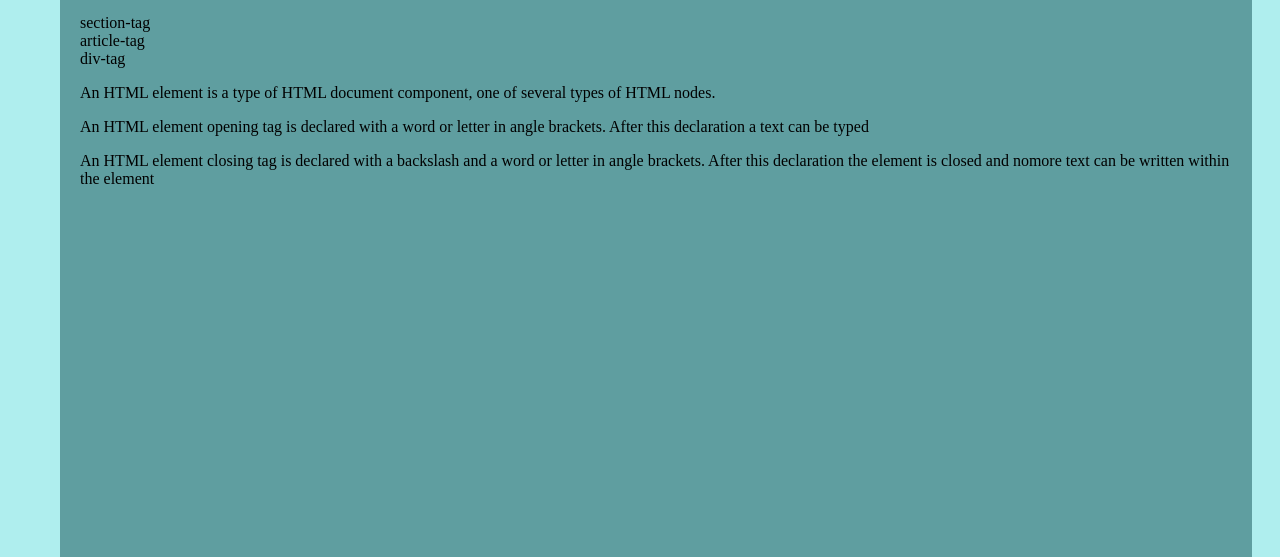
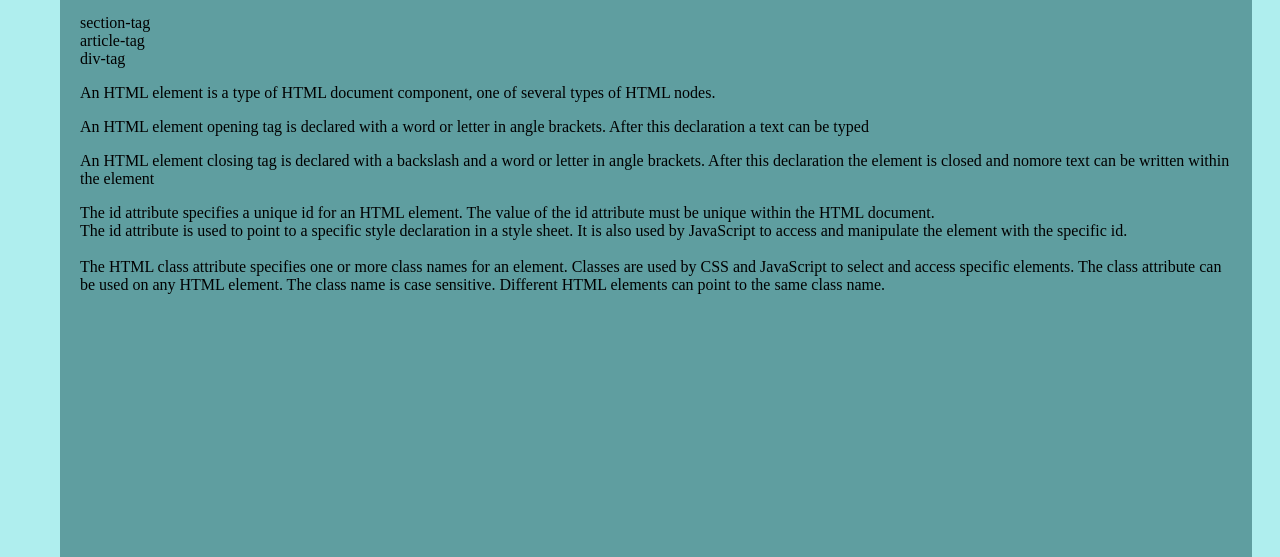
Before and after one commit to JonLundby/git-branch-excercise, a plain HTML site: page index.html in a window 1280 px wide. Shown: the part 243-800 px from the top of the page. Drawn offline with Linux system fonts and the light colour scheme.

Commit message:
class and id info added

```diff
--- a/index.html
+++ b/index.html
@@ -9,7 +9,6 @@
     <title>git branches exercise</title>
   </head>
   <body>
-
     <header>
       <h1>git branches exercise</h1>
       <nav>
@@ -38,7 +37,22 @@
 
       <p>An HTML element is a type of HTML document component, one of several types of HTML nodes.</p>
       <p>An HTML element opening tag is declared with a word or letter in angle brackets. After this declaration a text can be typed</p>
-      <p>An HTML element closing tag is declared with a backslash and a word or letter in angle brackets. After this declaration the element is closed and nomore text can be written within the element</p>
+      <p>
+        An HTML element closing tag is declared with a backslash and a word or letter in angle brackets. After this declaration the element
+        is closed and nomore text can be written within the element
+      </p>
+
+      <article>
+        The id attribute specifies a unique id for an HTML element. The value of the id attribute must be unique within the HTML document.
+        <br />
+        The id attribute is used to point to a specific style declaration in a style sheet. It is also used by JavaScript to access and
+        manipulate the element with the specific id.
+        <br />
+        <br />
+        The HTML class attribute specifies one or more class names for an element. Classes are used by CSS and JavaScript to select and
+        access specific elements. The class attribute can be used on any HTML element. The class name is case sensitive. Different HTML
+        elements can point to the same class name.
+      </article>
     </section>
 
     <section id="css">
```
